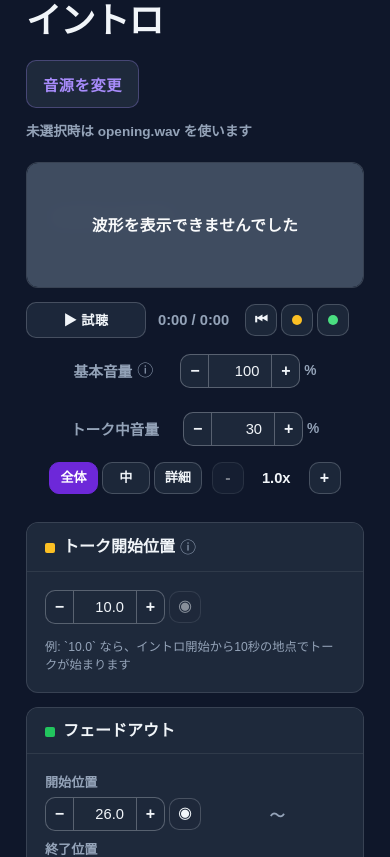
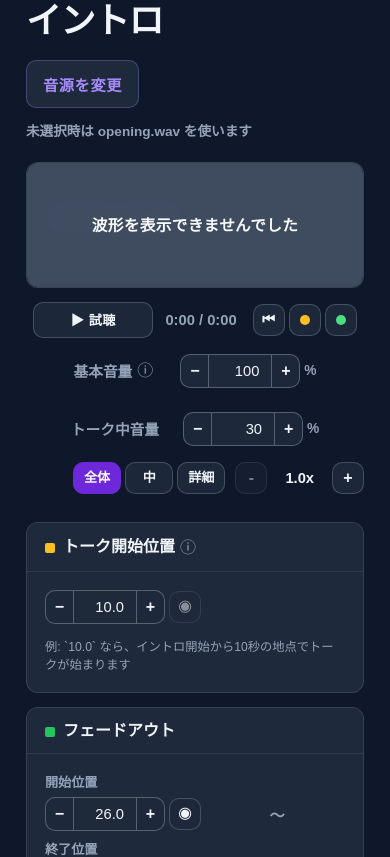
Before and after one commit to fjordllc/Wraptalk, a website with bundled scripts: page index.html in a window 390 px wide. Shown: the part 1143-2000 px from the top of the page. Built offline with nearby package versions, Linux system fonts and the light colour scheme; files whose address does not match are found by name.

Commit message:
Switch l--media-toolbar to flex-wrap
The toolbar was a fixed 3-column grid (preview / volume / zoom) with a
mobile-only override to 1fr. Replace it with flex + flex-wrap so the
items naturally drop to new lines as the viewport narrows, without
needing a hard breakpoint. preview-controls flex-grows so it occupies
the empty space on the left, volume sits at its natural width, and
zoom-toolbar uses margin-left:auto to stay right-aligned when it fits
on the same row.

```diff
--- a/web/styles.css
+++ b/web/styles.css
@@ -410,23 +410,25 @@ h1 {
    ============================================================ */
 
 .l--media-toolbar {
-  display: grid;
-  grid-template-columns: 1fr auto 1fr;
+  display: flex;
+  flex-wrap: wrap;
   align-items: center;
   gap: 16px;
 }
 
 .l--media-toolbar > .l--preview-controls {
-  justify-self: start;
+  flex: 1 1 auto;
+  min-width: 0;
 }
 
 .l--media-toolbar > .l--volume-inline {
-  justify-self: center;
+  flex: 0 1 auto;
 }
 
 .l--zoom-toolbar {
   display: flex;
-  justify-self: end;
+  flex: 0 0 auto;
+  margin-left: auto;
 }
 
 .c--zoom-control {
@@ -1449,10 +1451,6 @@ input[type="number"]::-webkit-outer-spin-button {
     flex-wrap: wrap;
   }
 
-  .l--media-toolbar {
-    grid-template-columns: 1fr;
-  }
-
   .l--section-header {
     flex-direction: column;
     align-items: flex-start;
```
